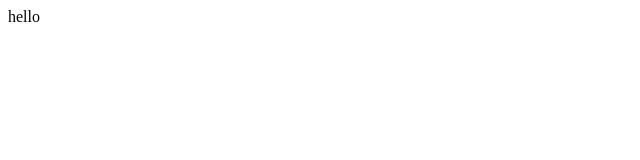
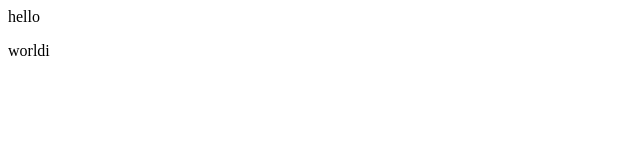
Before and after one commit to rasta217/demo-repo, a plain HTML site: page index.html in a window 1280 px wide. Shown: the full height of the page, 0-640 px from the left. Drawn offline with Linux system fonts and the light colour scheme.

Commit message:
added world

```diff
--- a/index.html
+++ b/index.html
@@ -1 +1,2 @@
 <div>hello</div>
+<p>worldi</p>
```
